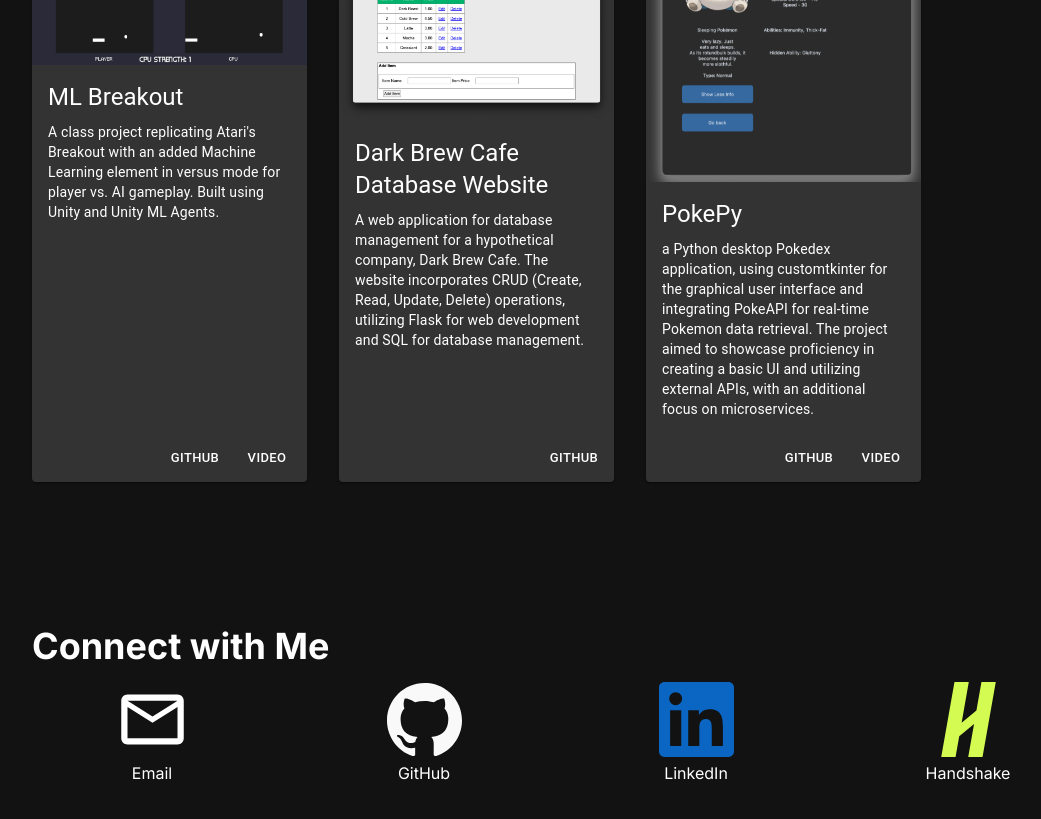
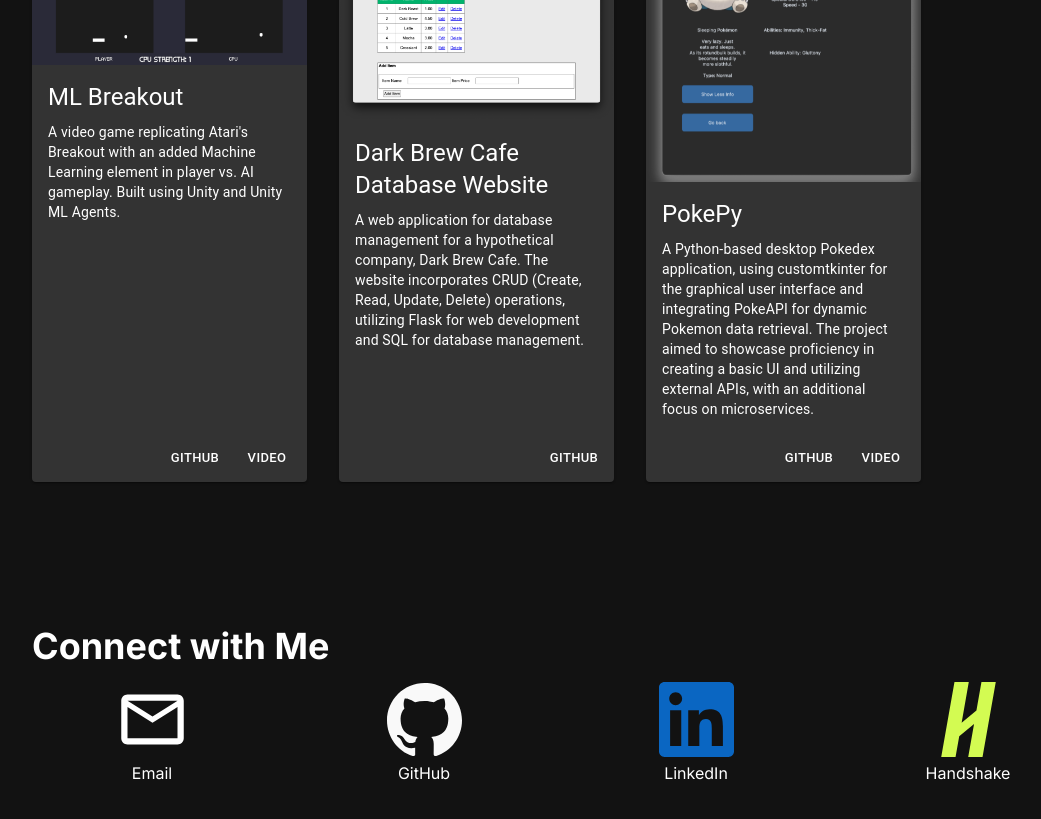
Before and after one commit to chengmic/portfolio-website, a Next.js app: page / in a window 1280 px wide. Shown: the part 1680-2499 px from the top of the page, without its empty margins (80-1121 px from the left). Built offline with nearby package versions, Linux system fonts and the light colour scheme.

Commit message:
update project descriptions

```diff
--- a/app/components/ProjectsSection.jsx
+++ b/app/components/ProjectsSection.jsx
@@ -5,7 +5,7 @@ const projectsData = [
   {
     id: 1,
     title: 'ML Breakout',
-    description: "A class project replicating Atari's Breakout with an added Machine Learning element in versus mode for player vs. AI gameplay. Built using Unity and Unity ML Agents.",
+    description: "A video game replicating Atari's Breakout with an added Machine Learning element in player vs. AI gameplay. Built using Unity and Unity ML Agents.",
     image: '/images/thumbnails/mlbreakout.png',
     gitlink: 'https://github.com/chengmic/ml_breakout',
     videolink: 'https://youtu.be/Kf7kKUJoRrk',
@@ -21,7 +21,7 @@ const projectsData = [
   {
     id: 3,
     title: 'PokePy',
-    description: "a Python desktop Pokedex application, using customtkinter for the graphical user interface and integrating PokeAPI for real-time Pokemon data retrieval. The project aimed to showcase proficiency in creating a basic UI and utilizing external APIs, with an additional focus on microservices.",
+    description: "A Python-based desktop Pokedex application, using customtkinter for the graphical user interface and integrating PokeAPI for dynamic Pokemon data retrieval. The project aimed to showcase proficiency in creating a basic UI and utilizing external APIs, with an additional focus on microservices.",
     image: '/images/thumbnails/pokepy.png',
     gitlink: 'https://github.com/chengmic/PokePy',
     videolink: 'https://www.youtube.com/watch?v=NFW5ps8meiI',
```
